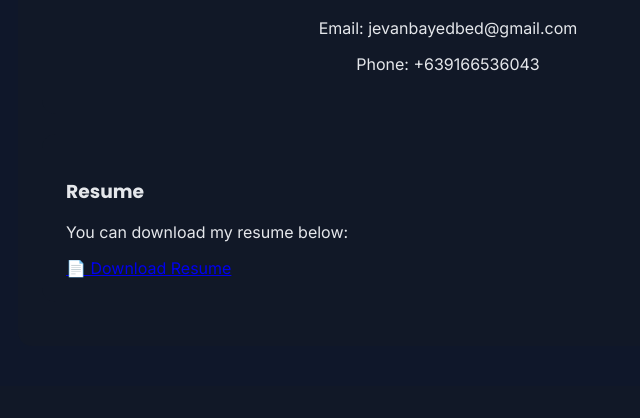
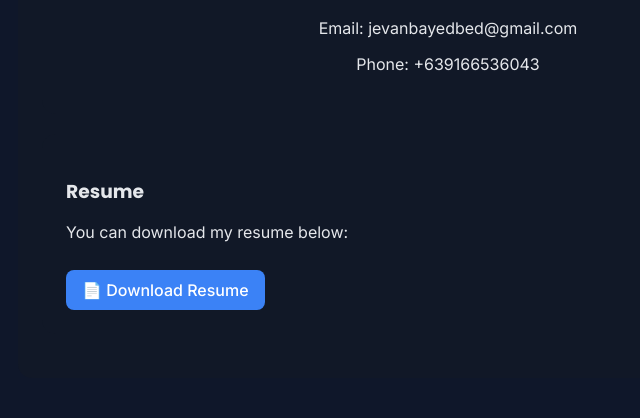
Before and after one commit to jevanray/Portfolio2025, a Flask app: page / in a window 1280 px wide. Shown: the part 2429-2847 px from the top of the page, without its empty margins (192-832 px from the left). Before the commit the page ends 2707 px from the top, so only its background shows below. Run offline with Flask 3, Linux system fonts and the light colour scheme.

Commit message:
Update style.css

```diff
--- a/static/css/style.css
+++ b/static/css/style.css
@@ -74,3 +74,19 @@ ul {
   margin: 12px 0 24px 0;
   display: block;
 }
+
+.download-link {
+  display: inline-block;
+  background-color: #3b82f6;
+  color: #fff;
+  padding: 10px 16px;
+  border-radius: 8px;
+  text-decoration: none;
+  font-weight: 500;
+  margin-top: 12px;
+  transition: background 0.2s;
+}
+
+.download-link:hover {
+  background-color: #2563eb;
+}
```
